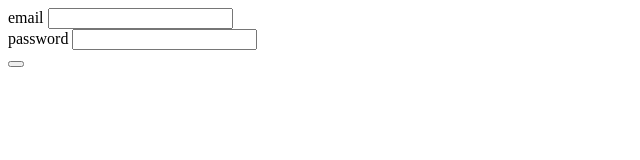
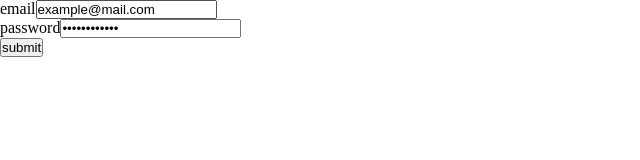
Before and after one commit to zeynab-sharifi/singin-form, a plain HTML site: page index.html in a window 1280 px wide. Shown: the whole page, without its empty margins (0-640 px from the left). Drawn offline with nearby package versions, Linux system fonts and the light colour scheme.

Commit message:
add email condition

```diff
--- a/index.html
+++ b/index.html
@@ -4,27 +4,67 @@
     <meta charset="UTF-8">
     <meta http-equiv="X-UA-Compatible" content="IE=edge">
     <meta name="viewport" content="width=device-width, initial-scale=1.0">
+    <link rel="stylesheet" href="./style.css">
     <title>singin</title>
 </head>
 <body>
 
     <div id="app">
-        <form>
+        <form @submit.prevent="singinU">
             <div>
                 <label for="email">email</label>
-                <input type="email" name="email" id="email">
+                <input type="email" name="email" id="email" v-model="email">
+                <p :class="{'has-error' : emailError[0] }" style="display: none;" v-text="emailError[1]"></p>
             </div>
             <div>
                 <label for="password">password</label>
-                <input type="password" name="password" id="password">
+                <input type="password" name="password" id="password" v-model="password">
+                <p :class="{'has-error' : passwordError[0] }" style="display: none;" v-text="passwordError[1]"></p>
             </div>
-            <button type="submit"></button>
+            <button type="submit">submit</button>
         </form>
 
-        <span v-text="email"></span>
-        <span v-text="password"></span>
     </div>
     <script src="https://unpkg.com/vue@next"></script>
 
+    <script>
+        const App = {
+            data(){
+                return{
+                    email:"example@mail.com",
+                    password:"A0123459568a"
+                }
+            },
+            computed:{
+                emailError(){
+                    let email = this.email;
+                    if(this.validEmail(email))
+                        return[false,null]
+                    else
+                        return[true,'فرمت ایمیل اشتباه است']
+                },
+                passwordError(){
+                    let password=this.password
+                    if(password.lenght<8)
+                        return[true,'حداقل 8 کارکتر وارد کنید']
+                    else
+                    return[false,null]
+                }
+            },
+            methods:{
+                singinU (){
+                    console.log(this.email,this.password)
+                },
+                validEmail: function (email) {
+                var re = /^(([^<>()[\]\\.,;:\s@"]+(\.[^<>()[\]\\.,;:\s@"]+)*)|(".+"))@((\[[0-9]{1,3}\.[0-9]{1,3}\.[0-9]{1,3}\.[0-9]{1,3}\])|(([a-zA-Z\-0-9]+\.)+[a-zA-Z]{2,}))$/;
+                return re.test(email);
+                }
+            },
+
+
+        }
+
+        Vue.createApp(App).mount('#app')
+    </script>
 </body>
 </html>
--- /dev/null
+++ b/style.css
@@ -0,0 +1,10 @@
+*{
+    margin: 0;
+    padding: 0;
+    box-sizing: border-box;
+}
+.has-error{
+    color:red;
+    font-size: .9;
+    display: block !important;
+}
```
